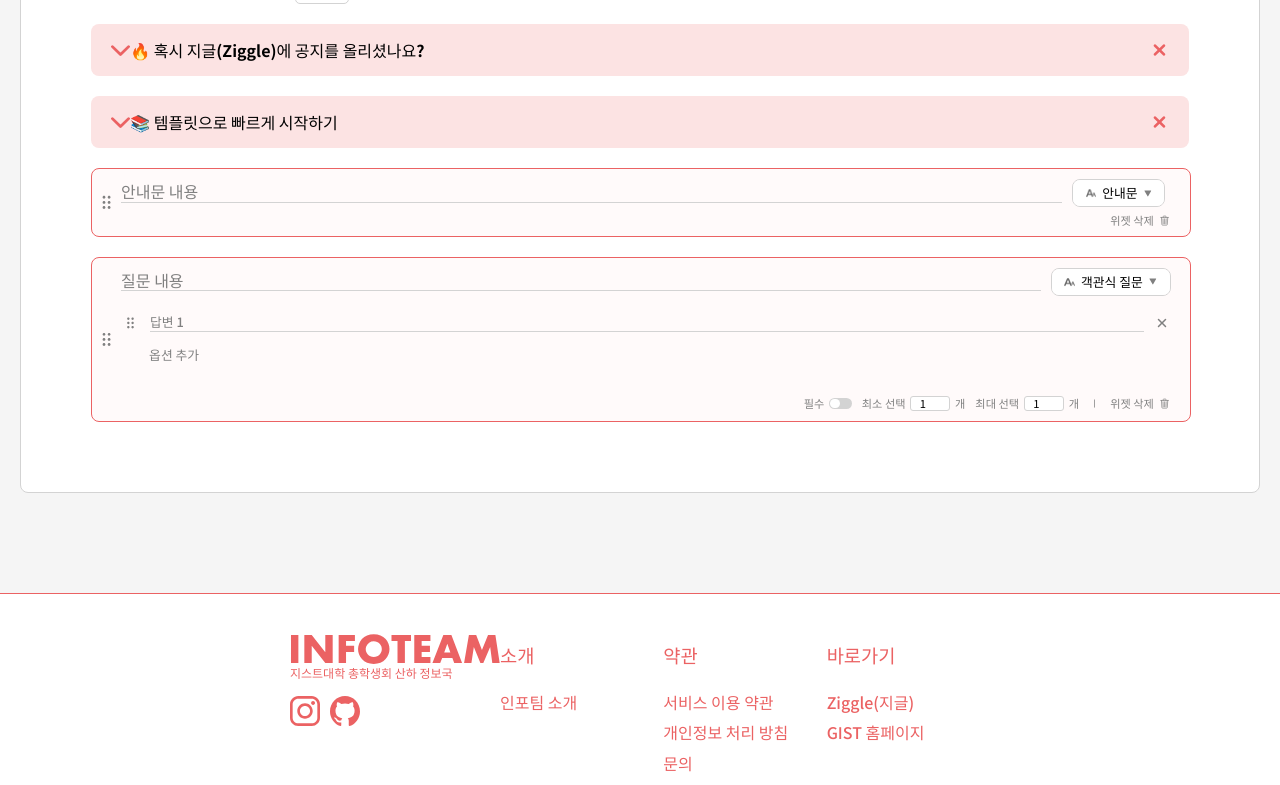
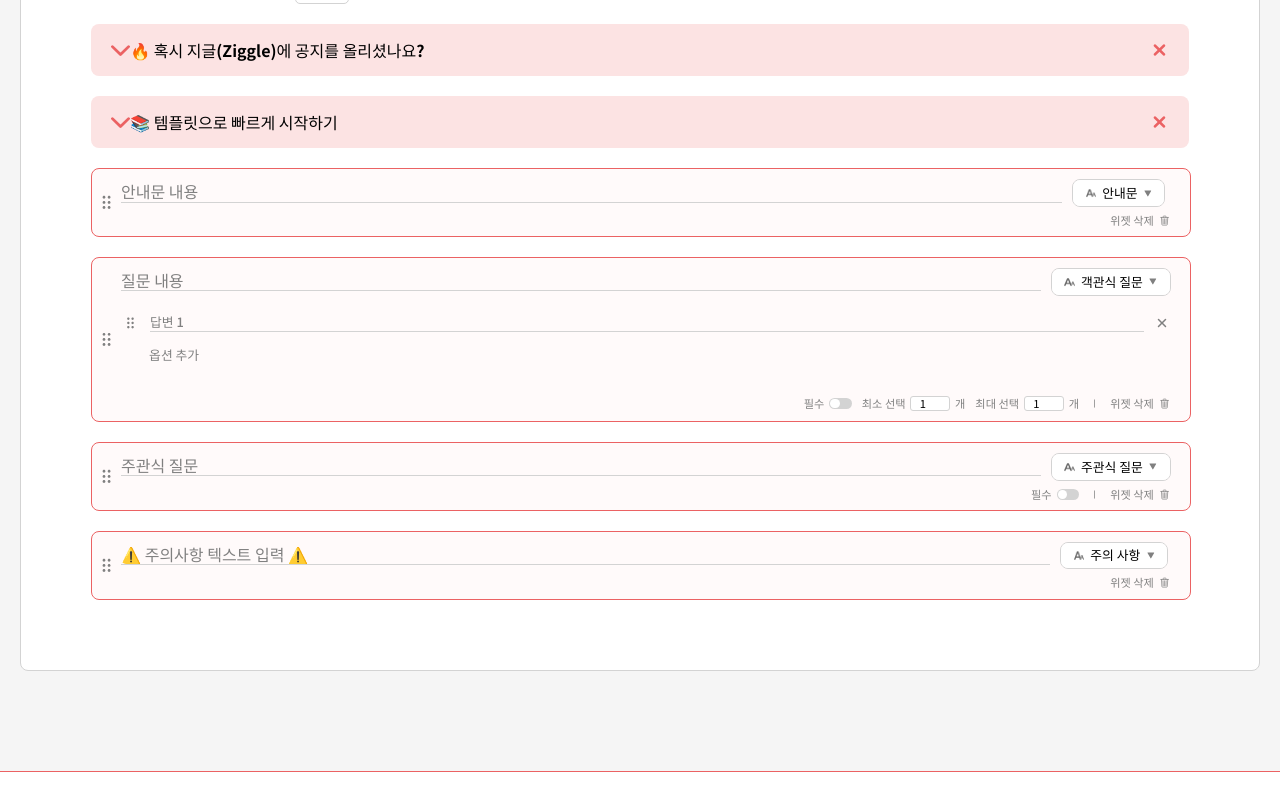
Before and after one commit to gsainfoteam/ziggle-ams-fe, a React (Vite) app: page /create in a window 1280 px wide. Shown: the part 423-1208 px from the top of the page. Built offline with nearby package versions, Linux system fonts and the light colour scheme.

Commit message:
✨ TextAnswer widget and Caution widget

```diff
--- a/src/pages/CreateProject/FormConstructor.tsx
+++ b/src/pages/CreateProject/FormConstructor.tsx
@@ -2,8 +2,10 @@ import React, { useReducer } from "react";
 import styled from "styled-components";
 
 import templateImage1 from "./assets/templateImage1.png";
+import Caution, { CautionWidgetData } from "./customWidgets/Caution";
 import Choice, { ChoiceWidgetData } from "./customWidgets/Choice";
 import { GenericWidgetData } from "./customWidgets/GenericWidget";
+import TextAnswer, { TextAnswerWidgetData } from "./customWidgets/TextAnswer";
 import TextDisplay, {
   TextDisplayWidgetData,
 } from "./customWidgets/TextDisplay";
@@ -36,7 +38,9 @@ export type WidgetData =
   | AccordionInfoWidgetData
   | AccordionCarouselWidgetData
   | TextDisplayWidgetData
-  | ChoiceWidgetData;
+  | ChoiceWidgetData
+  | TextAnswerWidgetData
+  | CautionWidgetData;
 
 interface SimpleTextInputAction {
   id: string;
@@ -118,6 +122,18 @@ interface ChoiceRemoveOptionAction {
   targetName: string;
 }
 
+interface TextAnswerEditAction {
+  id: string;
+  widgetType: "TextAnswer";
+  value: string;
+}
+
+interface CautionEditAction {
+  id: string;
+  widgetType: "Caution";
+  value: string;
+}
+
 type Action =
   | SimpleTextInputAction
   | DurationInputAction
@@ -130,7 +146,9 @@ type Action =
   | ChangeWidgetTypeAction
   | ChoiceEditAction
   | ChoiceAddOptionAction
-  | ChoiceRemoveOptionAction;
+  | ChoiceRemoveOptionAction
+  | TextAnswerEditAction
+  | CautionEditAction;
 
 function uniqueId(formData: WidgetData[], length = 16) {
   const generateId = () =>
@@ -207,6 +225,26 @@ function reducer(state: WidgetData[], action: Action) {
                     },
                   ],
                 } as ChoiceWidgetData;
+              case "TextAnswer":
+                return {
+                  id: "TextAnswer",
+                  widgetType: "TextAnswer",
+                  placeholder: "주관식 질문",
+                  value: "",
+                  required: false,
+                  min: null,
+                  max: null,
+                } as TextAnswerWidgetData;
+              case "Caution":
+                return {
+                  id: "Caution",
+                  widgetType: "Caution",
+                  placeholder: "⚠️ 주의사항 텍스트 입력 ⚠️",
+                  value: "",
+                  required: null,
+                  min: null,
+                  max: null,
+                } as CautionWidgetData;
               default:
                 return widget;
             }
@@ -297,6 +335,16 @@ function reducer(state: WidgetData[], action: Action) {
             default:
               return widget;
           }
+        case "TextAnswer":
+          return {
+            ...widget,
+            value: action.value,
+          };
+        case "Caution":
+          return {
+            ...widget,
+            value: action.value,
+          };
         default:
           console.log("No matching widget type!");
           return widget;
@@ -422,6 +470,24 @@ const templates: Templates = {
         },
       ],
     },
+    {
+      id: "TextAnswer",
+      widgetType: "TextAnswer",
+      placeholder: "주관식 질문",
+      value: "",
+      required: false,
+      min: null,
+      max: null,
+    },
+    {
+      id: "Caution",
+      widgetType: "Caution",
+      placeholder: "⚠️ 주의사항 텍스트 입력 ⚠️",
+      value: "",
+      required: null,
+      min: null,
+      max: null,
+    },
   ],
 };
 
@@ -535,6 +601,22 @@ const FormConstructor = () => {
     });
   };
 
+  const onTextAnswerChange = (e: React.ChangeEvent<HTMLTextAreaElement>) => {
+    dispatch({
+      id: e.target.id,
+      widgetType: "TextAnswer",
+      value: e.target.value,
+    });
+  };
+
+  const onCautionChange = (e: React.ChangeEvent<HTMLTextAreaElement>) => {
+    dispatch({
+      id: e.target.id,
+      widgetType: "Caution",
+      value: e.target.value,
+    });
+  };
+
   console.log(formData);
 
   return (
@@ -609,6 +691,30 @@ const FormConstructor = () => {
                   key={i}
                 />
               );
+            case "TextAnswer":
+              return (
+                <TextAnswer
+                  {...widgetData}
+                  onToggleRequired={onToggleRequired}
+                  onMinMaxChange={onMinMaxChange}
+                  onWidgetTypeChange={onWidgetTypeChange}
+                  onDeleteWidget={onDeleteWidget}
+                  onChange={onTextAnswerChange}
+                  key={i}
+                />
+              );
+            case "Caution":
+              return (
+                <Caution
+                  {...widgetData}
+                  onToggleRequired={onToggleRequired}
+                  onMinMaxChange={onMinMaxChange}
+                  onWidgetTypeChange={onWidgetTypeChange}
+                  onDeleteWidget={onDeleteWidget}
+                  onChange={onCautionChange}
+                  key={i}
+                />
+              );
           }
         })}
       </Paper>
--- /dev/null
+++ b/src/pages/CreateProject/customWidgets/Caution.tsx
@@ -0,0 +1,105 @@
+import { useEffect, useRef } from "react";
+import styled from "styled-components";
+
+import GenericWidget, {
+  GenericWidgetData,
+  GenericWidgetProps,
+} from "./GenericWidget";
+
+const Container = styled.div`
+  display: flex;
+  position: relative;
+  flex-direction: column;
+  font-size: 1em;
+`;
+
+const UnderLine = styled.div`
+  display: flex;
+  position: absolute;
+  bottom: -1px;
+  width: 100%;
+  height: 1px;
+  background-color: lightgray;
+`;
+
+const UnderLineColor = styled(UnderLine)`
+  z-index: 1;
+  background-color: #eb6263;
+  width: 0;
+  transition: width 0.5s;
+`;
+
+const Input = styled.textarea`
+  display: flex;
+  background-color: transparent;
+  border: none;
+  border-radius: 5px;
+  padding: 0;
+  font-size: 1em;
+  line-height: 1.2em;
+  resize: none;
+  overflow-y: hidden;
+  height: 1.2em;
+
+  &::placeholder {
+    color: gray;
+    font-weight: 500;
+  }
+  &:focus {
+    outline: none;
+  }
+
+  &:focus ~ ${UnderLineColor} {
+    width: 100%;
+  }
+`;
+
+export interface CautionWidgetData extends GenericWidgetData {
+  widgetType: "Caution";
+  placeholder: string;
+  value: string;
+}
+
+export interface CutionProps
+  extends CautionWidgetData,
+    Omit<GenericWidgetProps, "widgetType"> {
+  key: number;
+  onChange: (e: React.ChangeEvent<HTMLTextAreaElement>) => void;
+}
+
+const Caution = (props: CutionProps) => {
+  const textAreaRef = useRef<HTMLTextAreaElement>(null);
+  useEffect(() => {
+    const rowCount = props.value.split(/\r\n|\r|\n/).length;
+    if (!textAreaRef.current) return;
+    if (rowCount <= 1) {
+      textAreaRef.current.style.height = "1.2em";
+    } else {
+      textAreaRef.current.style.height = `${rowCount * 1.2}em`;
+    }
+  }, [props.value]);
+
+  const { value, placeholder, onChange, id, ...rest } = props;
+
+  return (
+    <GenericWidget
+      id={id}
+      {...rest}
+      TitleComponent={
+        <Container id={id}>
+          <Input
+            id={id}
+            placeholder={placeholder}
+            value={value}
+            onChange={onChange}
+            ref={textAreaRef}
+          />
+          <UnderLineColor />
+          <UnderLine />
+        </Container>
+      }
+    ></GenericWidget>
+  );
+};
+
+export default Caution;
--- a/src/pages/CreateProject/customWidgets/GenericWidget.tsx
+++ b/src/pages/CreateProject/customWidgets/GenericWidget.tsx
@@ -90,6 +90,7 @@ const WidgetSelect = styled.div`
 const SelectWrapper = styled.div`
   display: flex;
   position: absolute;
+  z-index: 1;
   top: 0;
   flex-direction: column;
   border: 1px solid lightgray;
@@ -216,6 +217,8 @@ const NumInput = styled.input.attrs({ type: "number" })`
 export const customWidgets = {
   TextDisplay: "안내문",
   Choice: "객관식 질문",
+  TextAnswer: "주관식 질문",
+  Caution: "주의 사항",
 };
 
 export interface GenericWidgetData {
--- /dev/null
+++ b/src/pages/CreateProject/customWidgets/TextAnswer.tsx
@@ -0,0 +1,105 @@
+import { useEffect, useRef } from "react";
+import styled from "styled-components";
+
+import GenericWidget, {
+  GenericWidgetData,
+  GenericWidgetProps,
+} from "./GenericWidget";
+
+const Container = styled.div`
+  display: flex;
+  position: relative;
+  flex-direction: column;
+  font-size: 1em;
+`;
+
+const UnderLine = styled.div`
+  display: flex;
+  position: absolute;
+  bottom: -1px;
+  width: 100%;
+  height: 1px;
+  background-color: lightgray;
+`;
+
+const UnderLineColor = styled(UnderLine)`
+  z-index: 1;
+  background-color: #eb6263;
+  width: 0;
+  transition: width 0.5s;
+`;
+
+const Input = styled.textarea`
+  display: flex;
+  background-color: transparent;
+  border: none;
+  border-radius: 5px;
+  padding: 0;
+  font-size: 1em;
+  line-height: 1.2em;
+  resize: none;
+  overflow-y: hidden;
+  height: 1.2em;
+
+  &::placeholder {
+    color: gray;
+    font-weight: 500;
+  }
+  &:focus {
+    outline: none;
+  }
+
+  &:focus ~ ${UnderLineColor} {
+    width: 100%;
+  }
+`;
+
+export interface TextAnswerWidgetData extends GenericWidgetData {
+  widgetType: "TextAnswer";
+  placeholder: string;
+  value: string;
+}
+
+export interface TextAnswerProps
+  extends TextAnswerWidgetData,
+    Omit<GenericWidgetProps, "widgetType"> {
+  key: number;
+  onChange: (e: React.ChangeEvent<HTMLTextAreaElement>) => void;
+}
+
+const TextAnswer = (props: TextAnswerProps) => {
+  const textAreaRef = useRef<HTMLTextAreaElement>(null);
+  useEffect(() => {
+    const rowCount = props.value.split(/\r\n|\r|\n/).length;
+    if (!textAreaRef.current) return;
+    if (rowCount <= 1) {
+      textAreaRef.current.style.height = "1.2em";
+    } else {
+      textAreaRef.current.style.height = `${rowCount * 1.2}em`;
+    }
+  }, [props.value]);
+
+  const { value, placeholder, onChange, id, ...rest } = props;
+
+  return (
+    <GenericWidget
+      id={id}
+      {...rest}
+      TitleComponent={
+        <Container id={id}>
+          <Input
+            id={id}
+            placeholder={placeholder}
+            value={value}
+            onChange={onChange}
+            ref={textAreaRef}
+          />
+          <UnderLineColor />
+          <UnderLine />
+        </Container>
+      }
+    ></GenericWidget>
+  );
+};
+
+export default TextAnswer;
```
